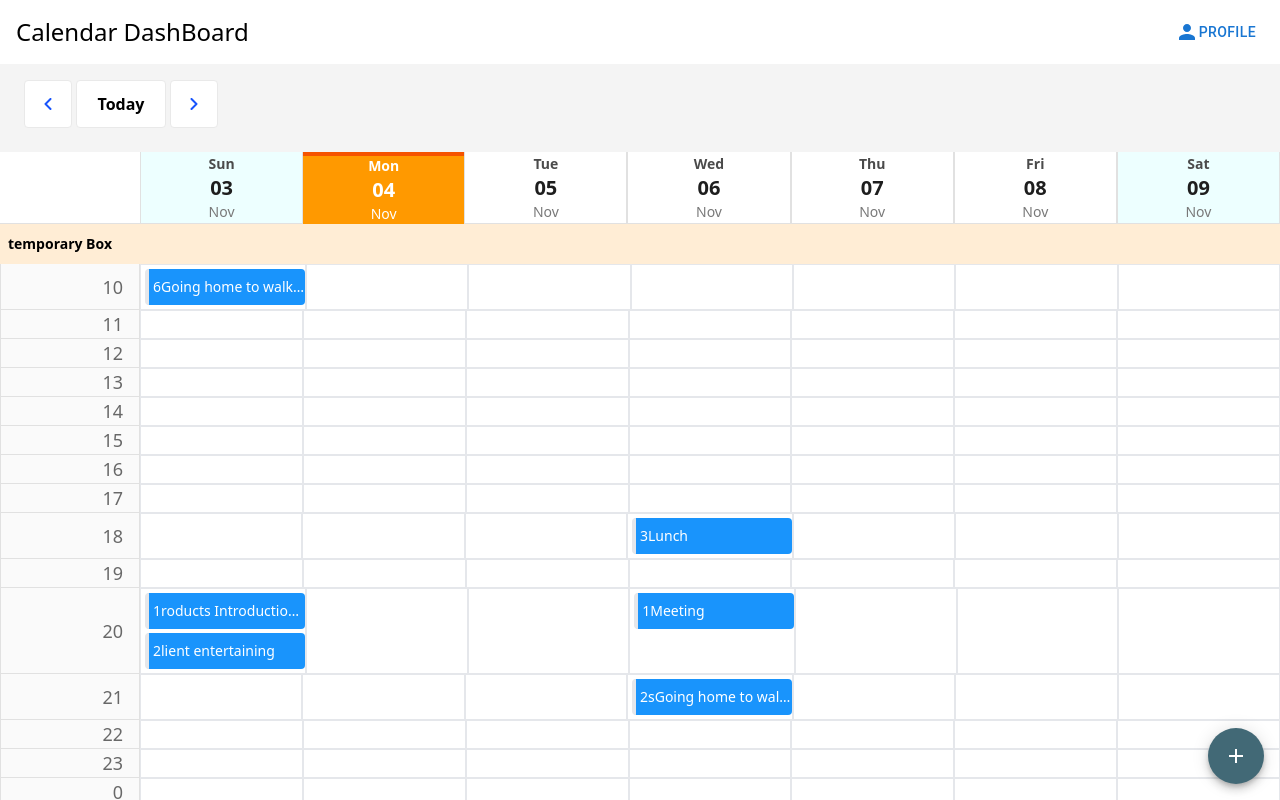
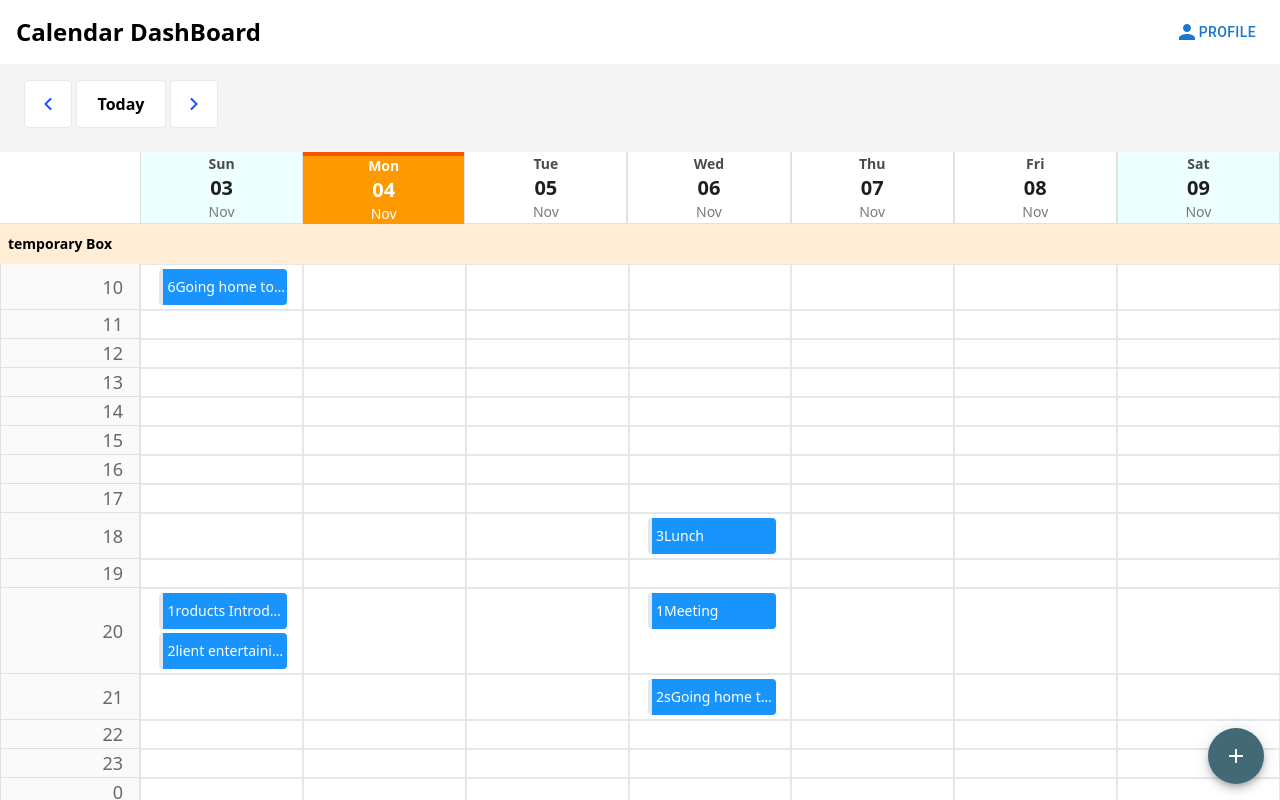
Before and after one commit to sam880629/Calendar-DashBoard-APP, a React (Vite) app: page / in a window 1280 px wide. Shown: the top 800 px of the page. Built offline with nearby package versions, Linux system fonts and the light colour scheme.

Commit message:
RWD row 調整

```diff
--- a/src/components/Header.jsx
+++ b/src/components/Header.jsx
@@ -7,7 +7,7 @@ const HeaderRender= () =>{
     return (
         <header className="bg-white h-[64px] flex items-center gap-4 py-0 pr-4 pl-4 xl:pl-[80px] xl:pr-8">
             <Hemburger />
-            <div className="mr-auto cursor-pointer font-normal text-2xl">
+            <div className="mr-auto cursor-pointer font-normal text-base md:text-2xl font-semibold">
                 Calendar DashBoard
             </div>
             <Select />
--- a/src/components/body/MoonTable.jsx
+++ b/src/components/body/MoonTable.jsx
@@ -6,8 +6,6 @@ import { setDaysToShow, setCalendarDate, addCalendarDate } from "../../store/cal
 import { DragDropContext } from "@hello-pangea/dnd";
 import TemporaryRow from "./TemporaryRow";
 import AddDialog from "../body/components/AddDialog";
-
-
 
 // 各裝置寬度
 const MAX_MOBILE_WIDTH = 768; //手機寬度
--- a/src/components/body/TimeRow.jsx
+++ b/src/components/body/TimeRow.jsx
@@ -3,7 +3,7 @@ import RoomBooking from "./components/RoomBooking";
 
 const TimeRow = ({ times, dates }) => {
   return times.map((time, roomIndex) => (
-    <div key={roomIndex} className="flex w-full">
+    <div key={roomIndex} className="flex w-auto">
       {/* 時段標題 */}
       <HourTitle time={time} />
       {/* 日期網格 */}
--- a/src/components/body/components/BookingCard.jsx
+++ b/src/components/body/components/BookingCard.jsx
@@ -48,7 +48,6 @@ const BookingCard = ({ booking, keyId, today }) => {
       document.removeEventListener("mousedown", handleClickOutside);
     };
   }, [settingBoxShow]);
-
   // 消息條樣式
   const action = (
     <Fragment>
@@ -64,8 +63,8 @@ const BookingCard = ({ booking, keyId, today }) => {
   );
 
   return (
-    <div className="w-40 border-l-4 rounded py-2 pl-1 mb-1 bg-[#1994FC] group flex relative"  title={title}>
-        <p className="text-white text-sm truncate max-w-40"
+    <div className="xl:w-40 lg:w-32 md:w-20 w-auto m-auto border-l-4 rounded py-2 pl-1 mb-1 bg-[#1994FC] group flex relative"  title={title}>
+        <p className="text-white text-sm truncate xl:w-40 md:w-32 w-20 "
         >{title}
         </p>
       <p
--- a/tailwind.config.js
+++ b/tailwind.config.js
@@ -5,6 +5,7 @@ module.exports = {
       // tablet
       'md': '768px',
       // desktop
+      'lg':'1024px',
       'xl': '1440px',
     },
 
```
